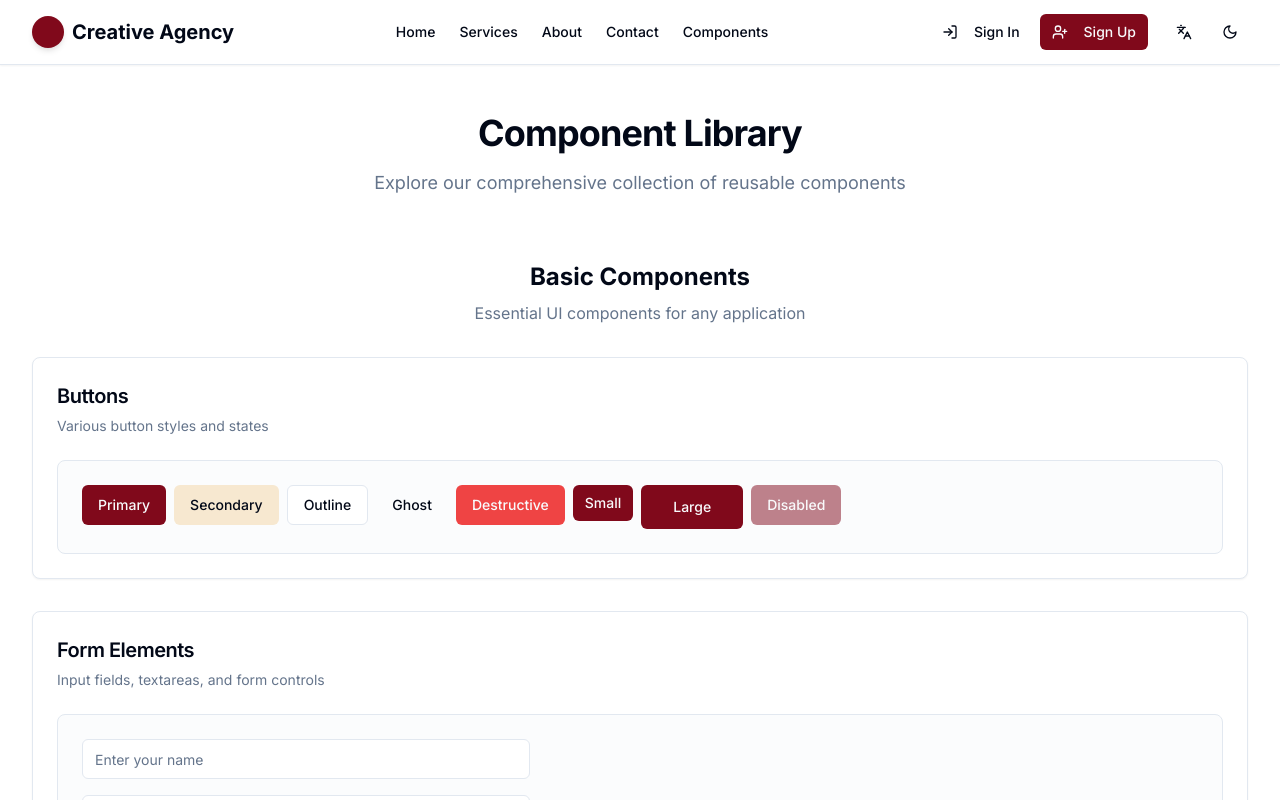
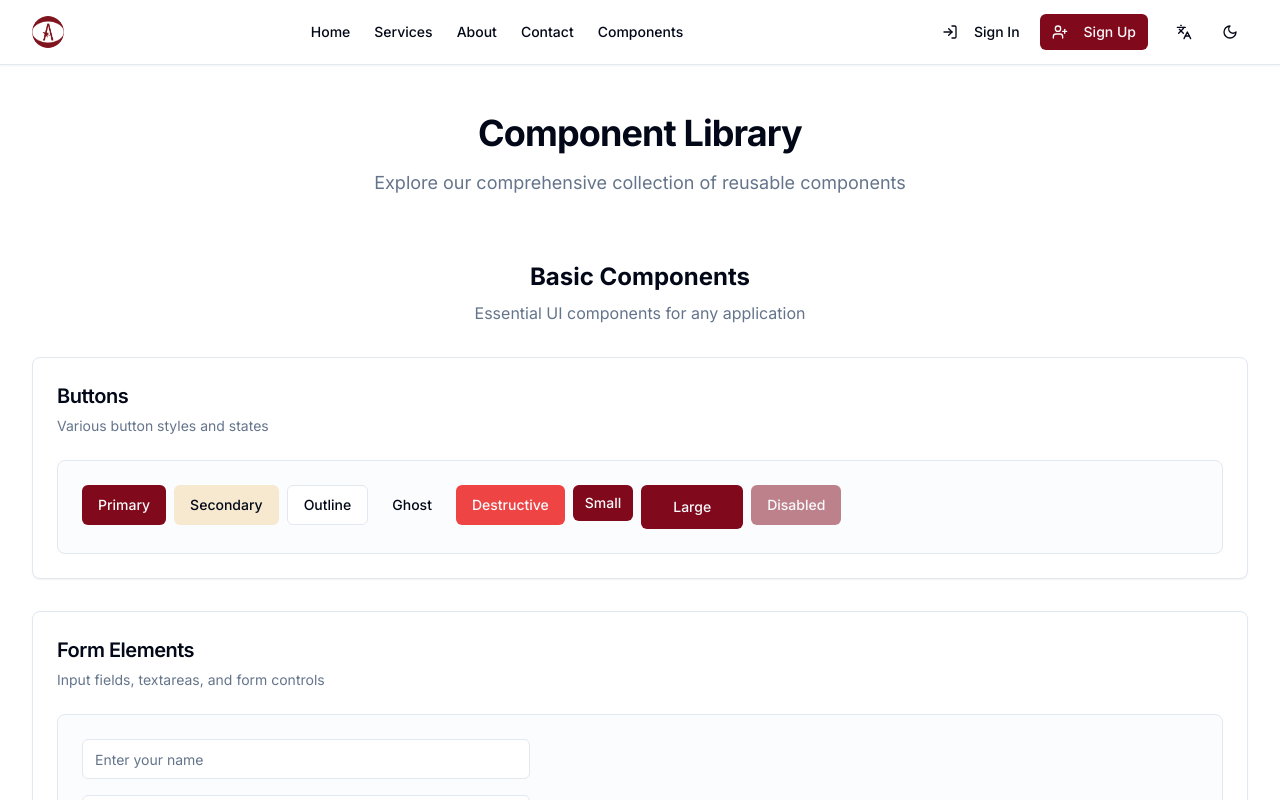
Before and after one commit to medatik/atlas-agency, a Next.js app: page /components in a window 1280 px wide. Shown: the top 800 px of the page. Built offline with nearby package versions, Linux system fonts and the light colour scheme.

Commit message:
Added logo and changed hero title

```diff
--- a/components/navigation.tsx
+++ b/components/navigation.tsx
@@ -51,8 +51,9 @@ export function Navigation() {
           onClick={handleLogoClick}
           className="flex items-center space-x-2 hover:opacity-80 transition-opacity cursor-pointer"
         >
-          <div className="h-8 w-8 rounded-full bg-primary shadow-md"></div>
-          <span className="font-bold text-xl">Creative Agency</span>
+          {/* <div className="h-8 w-8 rounded-full bg-primary shadow-md"></div>
+          <span className="font-bold text-xl">Creative Agency</span> */}
+          <img src="/icon_red.png" alt="Logo" className="h-8 w-8 rounded-full" />
         </button>
 
         {/* Desktop Navigation */}
--- a/lib/i18n.ts
+++ b/lib/i18n.ts
@@ -11,7 +11,7 @@ export const translations = {
       components: "Components",
     },
     hero: {
-      title: "Creative Agency",
+      title: "ATLAS Agency",
       subtitle: "Visual Identity & Web Development",
       description:
         "We create stunning visual identities and modern websites that help your business stand out in the digital world.",
@@ -63,7 +63,7 @@ export const translations = {
       components: "Composants",
     },
     hero: {
-      title: "Agence Créative",
+      title: "ATLAS Agence",
       subtitle: "Identité Visuelle & Développement Web",
       description:
         "Nous créons des identités visuelles époustouflantes et des sites web modernes qui aident votre entreprise à se démarquer dans le monde numérique.",
@@ -118,7 +118,7 @@ export const translations = {
       components: "المكونات",
     },
     hero: {
-      title: "وكالة إبداعية",
+      title: "وكالة أطلس",
       subtitle: "الهوية البصرية وتطوير المواقع",
       description: "نحن ننشئ هويات بصرية مذهلة ومواقع ويب حديثة تساعد عملك على التميز في العالم الرقمي.",
       cta: "ابدأ الآن",
```
Also changed, not shown: public/icon_red.png (added).
